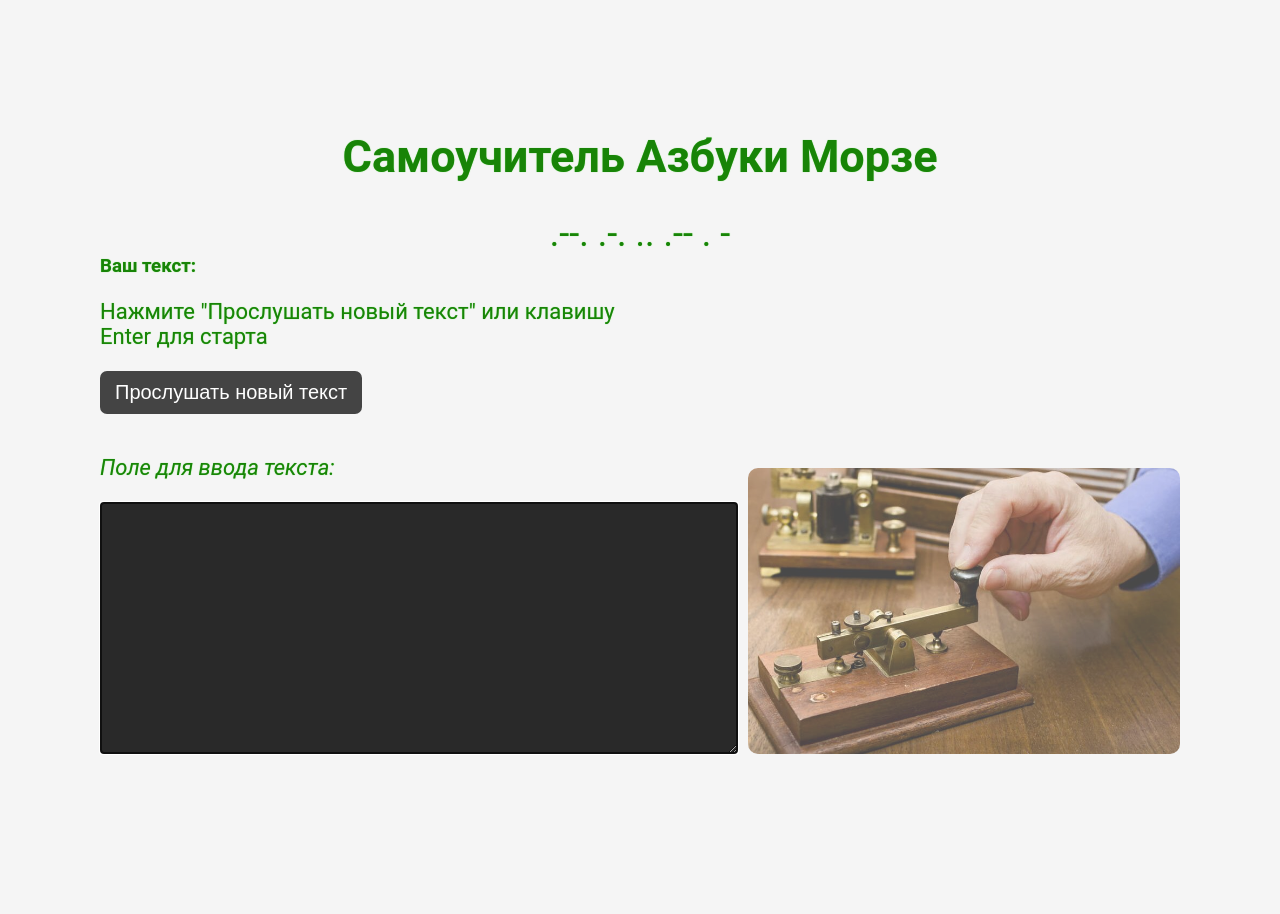
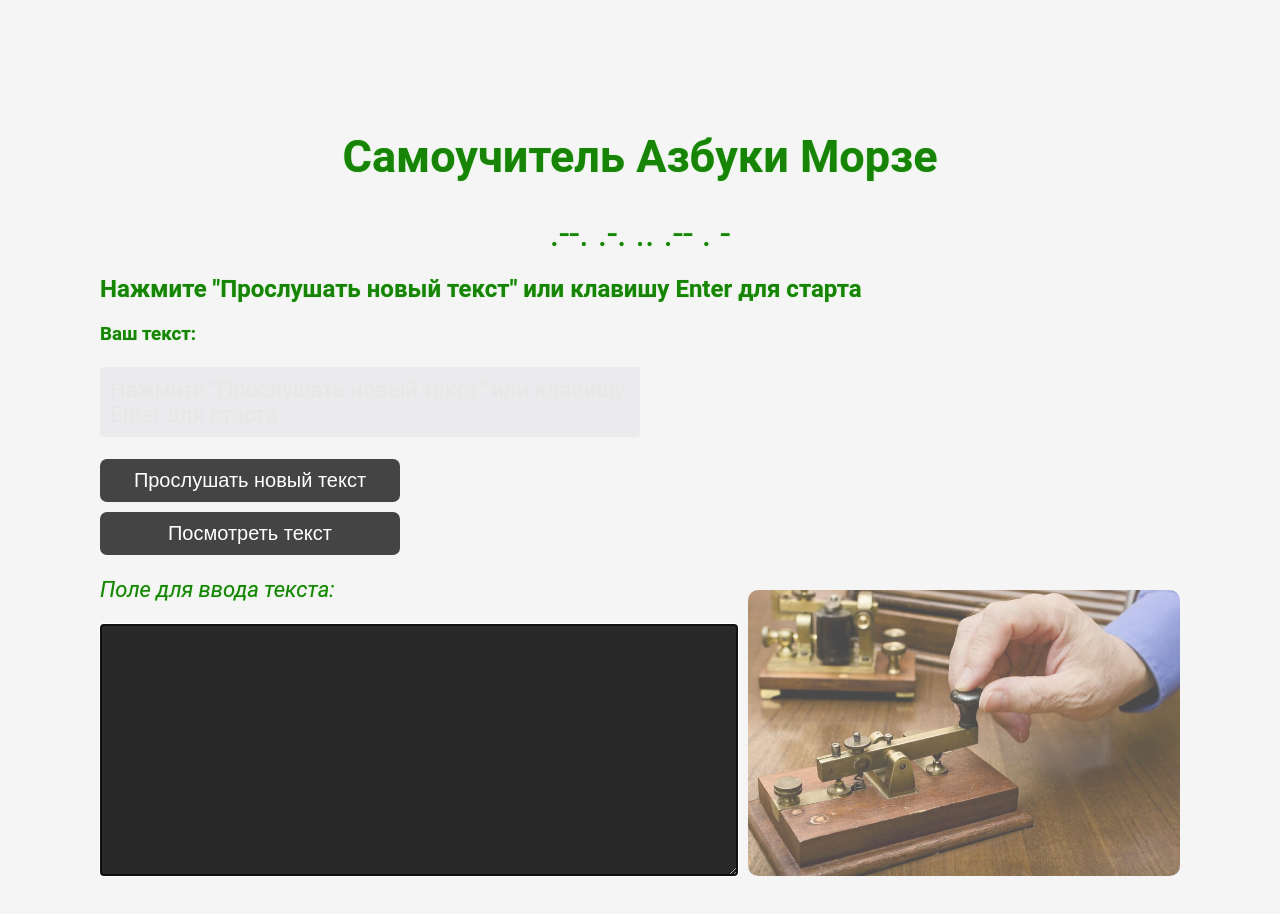
Before and after one commit to dr-Andrei/study-morze, a React (Create React App) app: page / in a window 1280 px wide. Shown: the top 914 px of the page. Built offline with nearby package versions, Linux system fonts and the light colour scheme.

Commit message:
add button show/hide text

```diff
--- a/src/App.css
+++ b/src/App.css
@@ -42,10 +42,10 @@
   padding: 10px 10px;
 }
 
-.App div {
+.App_work-area,
+.App_photo-area {
   width: 50%;
   display: inline-block;
-  height: 400px;
   box-sizing: border-box;
 }
 
@@ -63,3 +63,29 @@
   margin-block-start: 0em;
   margin-block-end: 1em;
 }
+
+.block-text {
+  display: block;
+  background-color: rgb(235, 235, 237);
+  border-radius: 4px;
+  position: relative;
+  z-index: 5;
+}
+
+.block-text p {
+  padding: 10px;
+  border-radius: 8px;
+  position: relative;
+  z-index: 3;
+}
+
+.text-hide {
+  color: #c8c8c8;
+  opacity: 0.1;
+}
+
+.btn {
+  display: block;
+  margin-top: 10px;
+  width: 300px;
+}
--- a/src/App.js
+++ b/src/App.js
@@ -10,7 +10,8 @@ class App extends React.Component {
     super(props);
     this.state = {
       text: '', //выводимый сгенерированный текст
-      trueStart: true
+      trueStart: true,
+      showBtn: false
     }
   }
 
@@ -48,11 +49,15 @@ class App extends React.Component {
   startTrue = () => {
     if (this.state.trueStart) { this.myMorzeCod() }
   }
+  shText = () => {
+    document.querySelector('.block-text p').classList.toggle('text-hide');
+  }
   render() {
     //По нажатию Enter происходит старт процесса
     document.onkeydown = (e) => {
       if (e.key === 'Enter') { this.startTrue() };
     }
+
     return (
       <div className="App">
         <header>
@@ -60,12 +65,12 @@ class App extends React.Component {
           <p className='App__p'>.--. .-. .. .-- . -</p>
         </header>
         <main>
+          <h2>Нажмите "Прослушать новый текст" или клавишу Enter для старта</h2>
           <div className='App_work-area'>
             <h3>Ваш текст:</h3>
-            <p>{this.state.text ? this.state.text : 'Нажмите "Прослушать новый текст" или клавишу Enter для старта'}</p>
-            <button type="button" onClick={this.startTrue}>Прослушать новый текст</button>
-            <br />
-            <br />
+            <div className='block-text '><p className='text-hide'>{this.state.text ? this.state.text : 'Нажмите "Прослушать новый текст" или клавишу Enter для старта'}</p></div>
+            <button className='btn' type="button" onClick={this.startTrue}>Прослушать новый текст</button>
+            <button className='btn show-block-text' type="button" onClick={this.shText}>Посмотреть текст</button>
             <p><em>Поле для ввода текста:</em></p>
             <textarea rows="10" cols="50" autoFocus></textarea>
           </div>
```
